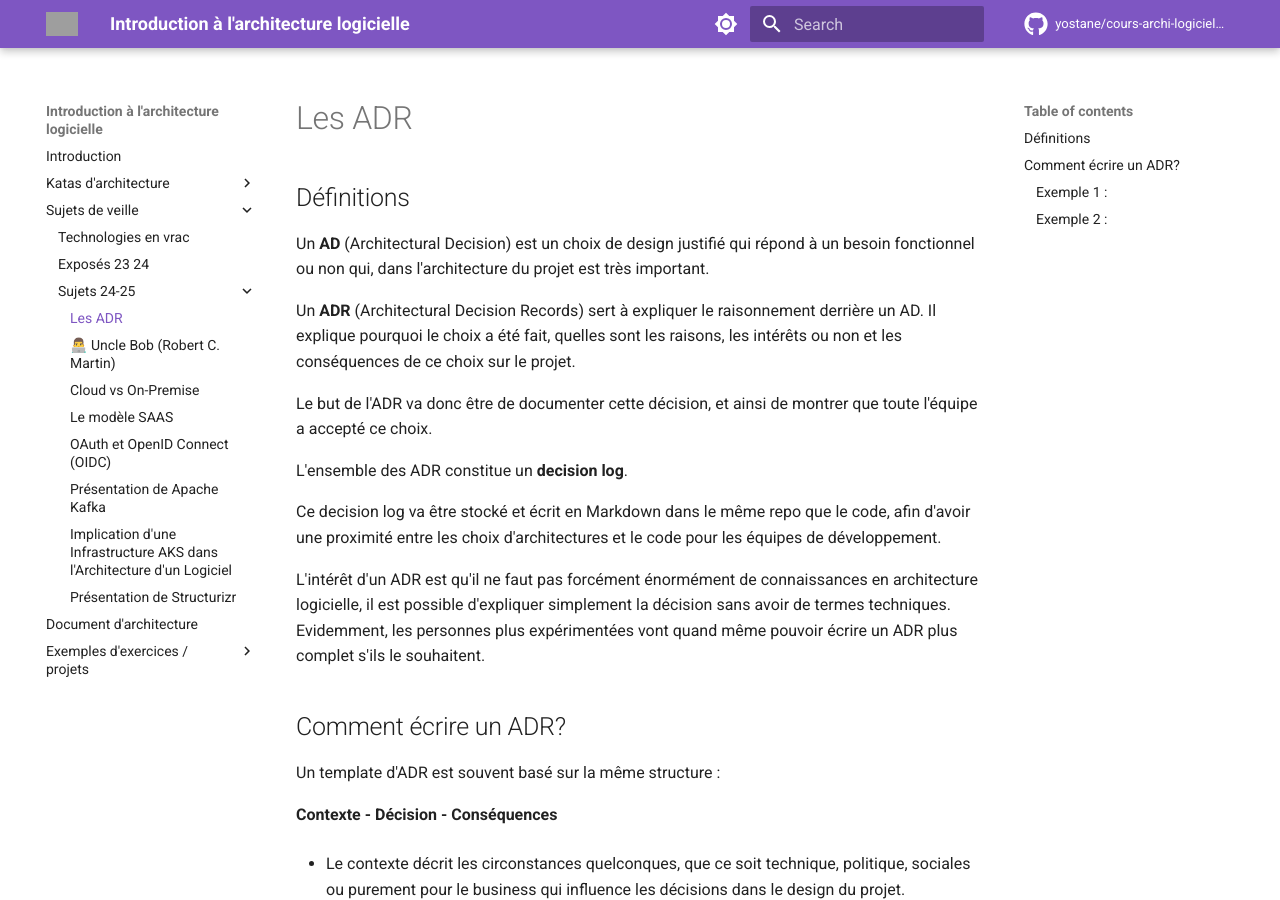
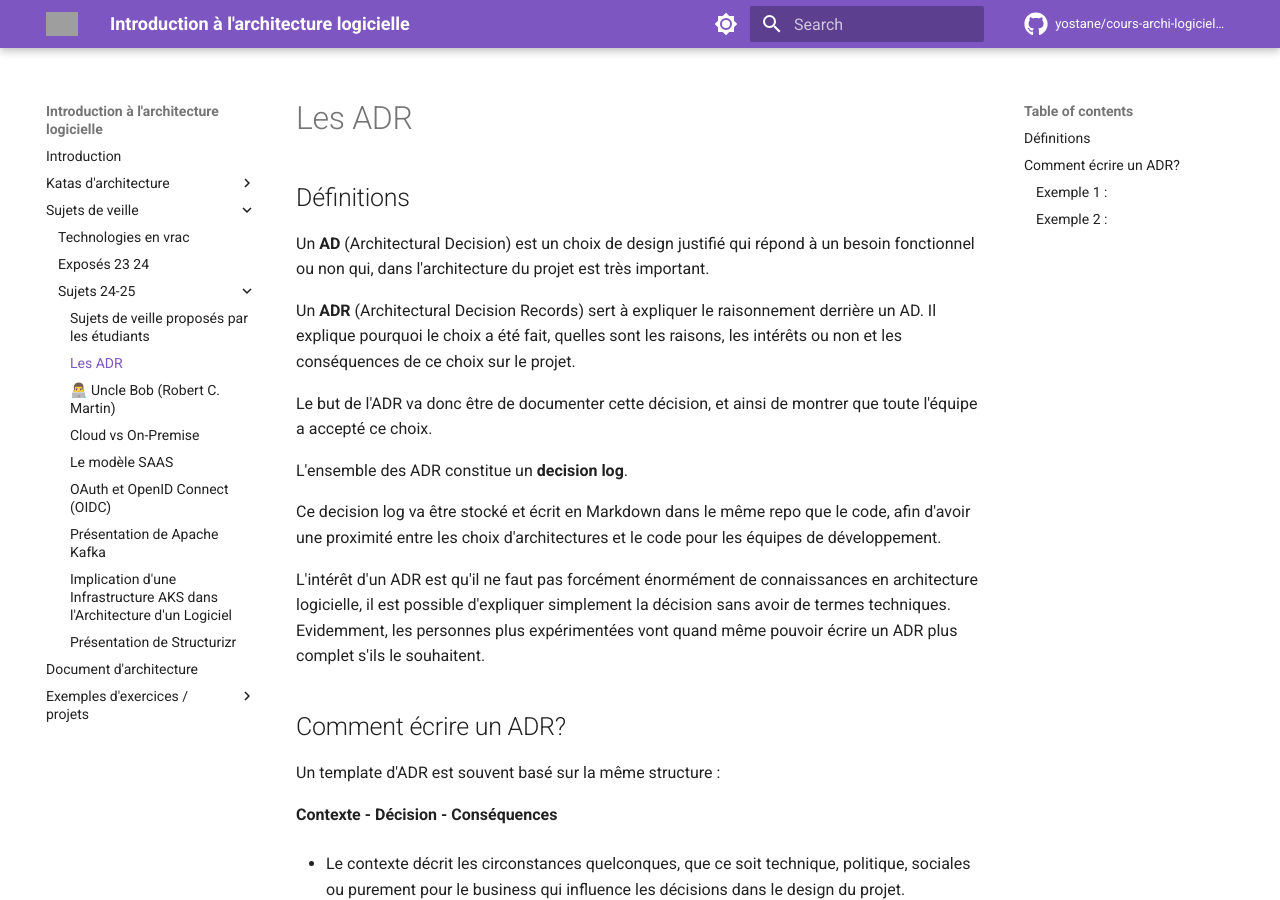
Before and after one commit to yostane/cours-archi-logicielle, an MkDocs documentation site: the page built from docs/2425/adr.md, in a window 1280 px wide and 900 px high. Built offline with MkDocs 1.6.1 and Material for MkDocs 9.7.7, drawn with Linux system fonts in a browser that asks for light colours; comment, search, counter and statistics services are not loaded; some of the changed lines change nothing that is shown; grey boxes are pictures that could not be loaded.

Commit message:
Add new index page for 24-25 subjects and update navigation

```diff
--- /dev/null
+++ b/docs/2425/index.md
@@ -0,0 +1,3 @@
+# Sujets de veille proposés par les étudiants
+
+Vous pouvez consulter chaque sujet depuis le menu de navigation à gauche.
--- a/mkdocs.yml
+++ b/mkdocs.yml
@@ -18,7 +18,8 @@ nav:
     - sujets-vrac.md
     - sujets-2324.md
     - Sujets 24-25:
-      - 2425/adl.md
+      - 2425/index.md
+      - 2425/adr.md
       - 2425/unclebob.md
       - 2425/cloud_vs_onpremise.md
       - 2425/saas.md
```
Also changed, not shown: docs/2425/adr.md (renamed from docs/2425/adl.md).
